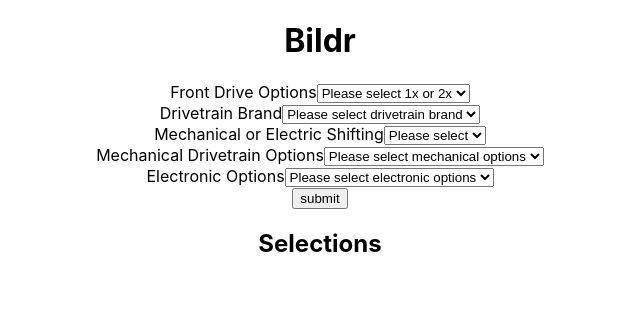
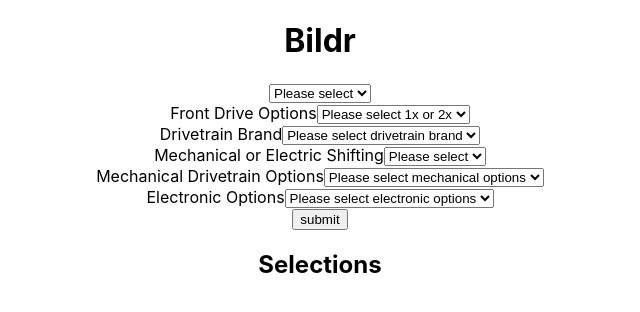
Before and after one commit to mostlyclicks/bikr, a React (Create React App) app: page / in a window 1280 px wide. Shown: the top 312 px of the page, without its empty margins (320-960 px from the left). Built offline with nearby package versions, Linux system fonts and the light colour scheme.

Commit message:
get test select working

```diff
--- a/src/App.js
+++ b/src/App.js
@@ -16,6 +16,7 @@ function App() {
 
   const [frontDrive, setFrontDrive] = useState('')
 
+
   const frontDriveChangeHandler = (event) => {
     const selection = event.target.value
     setFrontDrive(selection)
@@ -27,13 +28,28 @@ function App() {
     console.log(frontDrive)
   }
 
+
+  const [testState, setTestState] = useState('')
+  const testHandler = (e) => {
+    console.log(e.target.value)
+    setTestState(e.target.value)
+  }
+
   return (
     <div className="App">
       <h1>Bildr</h1>
 
       <form onSubmit={handleSubmit}>
 
-        <SelectInput onChange={frontDriveChangeHandler} value={frontDrive} label="Front Drive Options" selectInitialValue="Please select 1x or 2x" selectOptions={frontDriveOptions} />
+        <select onChange={testHandler} value={testState}>
+          <option>Please select</option>
+          <option>Test 1</option>
+          <option>Test 2</option>
+          <option>Test 3</option>
+        </select>
+
+
+        <SelectInput onChange={frontDriveChangeHandler} selected={frontDrive} label="Front Drive Options" selectInitialValue="Please select 1x or 2x" selectOptions={frontDriveOptions} />
 
         <SelectInput label="Drivetrain Brand" selectInitialValue="Please select drivetrain brand" selectOptions={driveBrandOptions} />
 
@@ -49,6 +65,7 @@ function App() {
       <div>
         <h2>Selections</h2>
         <p>{frontDrive}</p>
+        <p>{testState}</p>
       </div>
 
 
```
